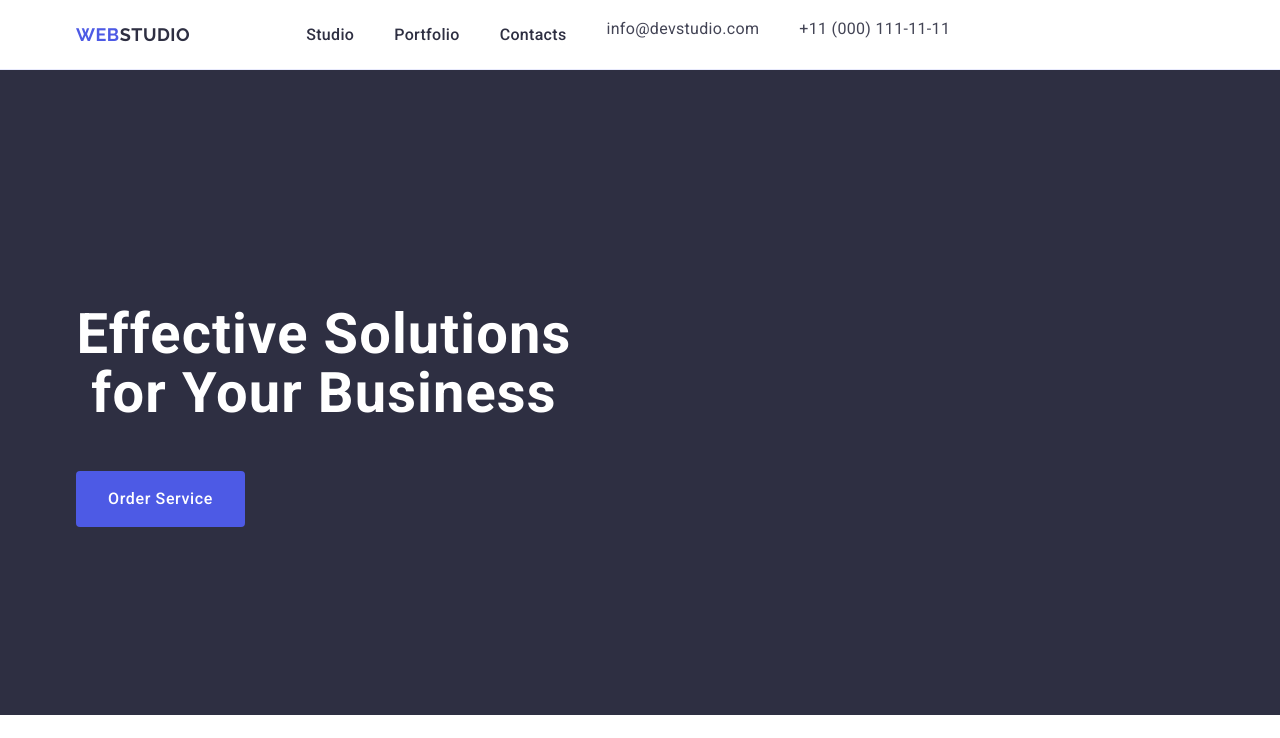
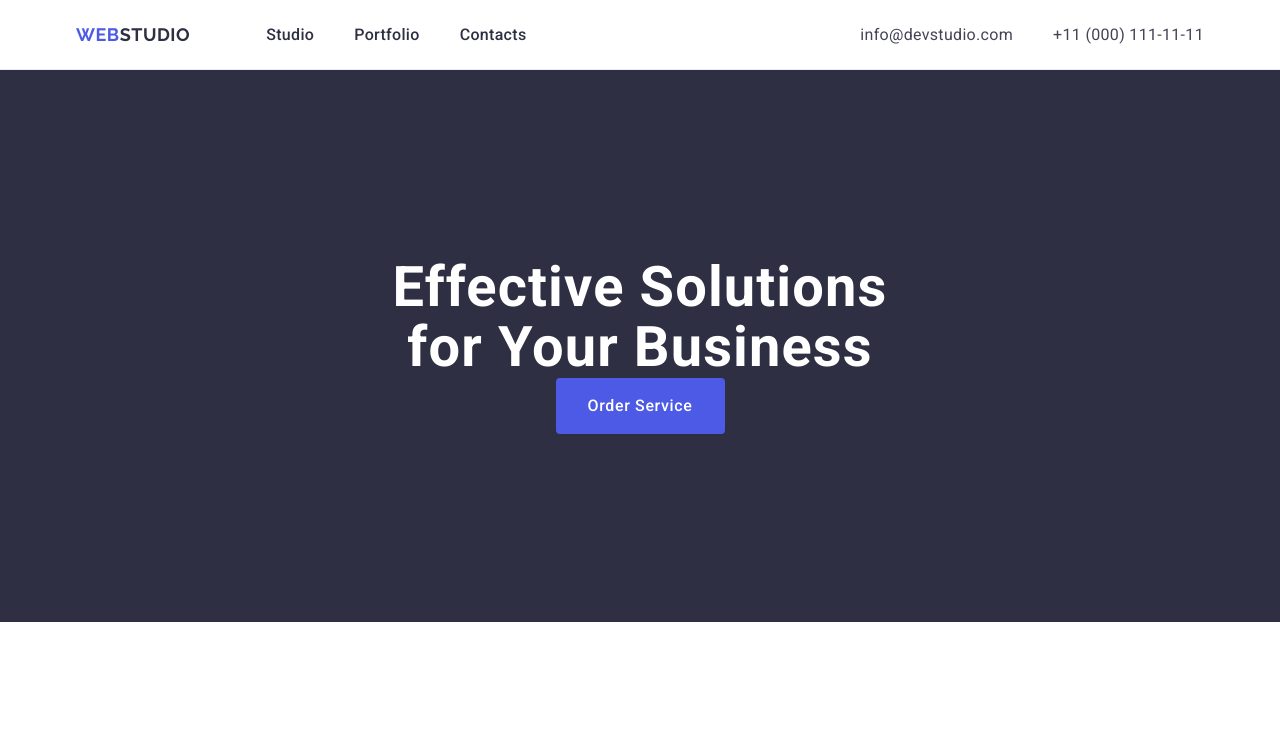
Before and after one commit to volodymyr-khoma/goit-markup-hw-03, a website: page index.html in a window 1280 px wide. Shown: the top 738 px of the page. Drawn offline with nearby package versions, Linux system fonts and the light colour scheme.

Commit message:
update my third homework 9

```diff
--- a/css/styles.css
+++ b/css/styles.css
@@ -4,6 +4,8 @@ a {
 
 ul {
     list-style: none;
+    padding-left: 0;
+    margin: 0;
 }
 
 .body {
@@ -75,6 +77,8 @@ ul {
     letter-spacing: 0.02em;
     color: #ffffff;
     max-width: 496px;
+    margin-left: auto;
+    margin-right: auto;
 }
 
 .solution-button {
@@ -91,6 +95,8 @@ ul {
     height: 56px;
     border: none;
     border-radius: 4px;
+    margin-left: auto;
+    margin-right: auto;
 }
 
 .solution-button:hover, .solution-button:focus {
@@ -100,6 +106,7 @@ ul {
 .benefits-section {
     padding-top: 120px;
     padding-bottom: 120px;
+    margin: 0;
 }
 
 .benefits-list {
@@ -146,13 +153,13 @@ ul {
 }
 
 .team-list {
-    background-color: #ffffff;
     display: flex;
     gap: 24px;
 }
 
 .team-list-element {
-    width: calc(100% - 72) / 4;
+    background-color: #ffffff;
+    width: calc((100% - 72) / 4);
     border-radius: 0px 0px 4px 4px;
 }
 
@@ -182,6 +189,7 @@ ul {
 .portfolio {
     padding-top: 120px;
     padding-bottom: 120px;
+    margin: 0;
 }
 
 .portfolio-head {
@@ -236,7 +244,6 @@ ul {
 
 .flogo {
     display: inline-block;
-    margin-bottom: 16px;
 }
 
 .logo-footer {
@@ -247,6 +254,7 @@ ul {
     letter-spacing: 0.03em;
     text-transform: uppercase;
     color: #4d5ae5;
+    margin-bottom: 16px;
 }
 
 .logo-footer-two {
@@ -276,6 +284,7 @@ img {
 
 .header-div {
     display: flex;
+    align-items: center;
 }
 
 .container {
@@ -288,6 +297,7 @@ img {
 .nav {
     display: flex;
     align-items: center;
+    margin-right: auto;
 }
 
 .logo-div {
@@ -298,6 +308,10 @@ img {
 .header-list {
     display: flex;
     gap: 40px;
+}
+
+h1, h2, h3, h4, h5, h6, p {
+    margin: 0;
 }
 
 .address-list {
```
